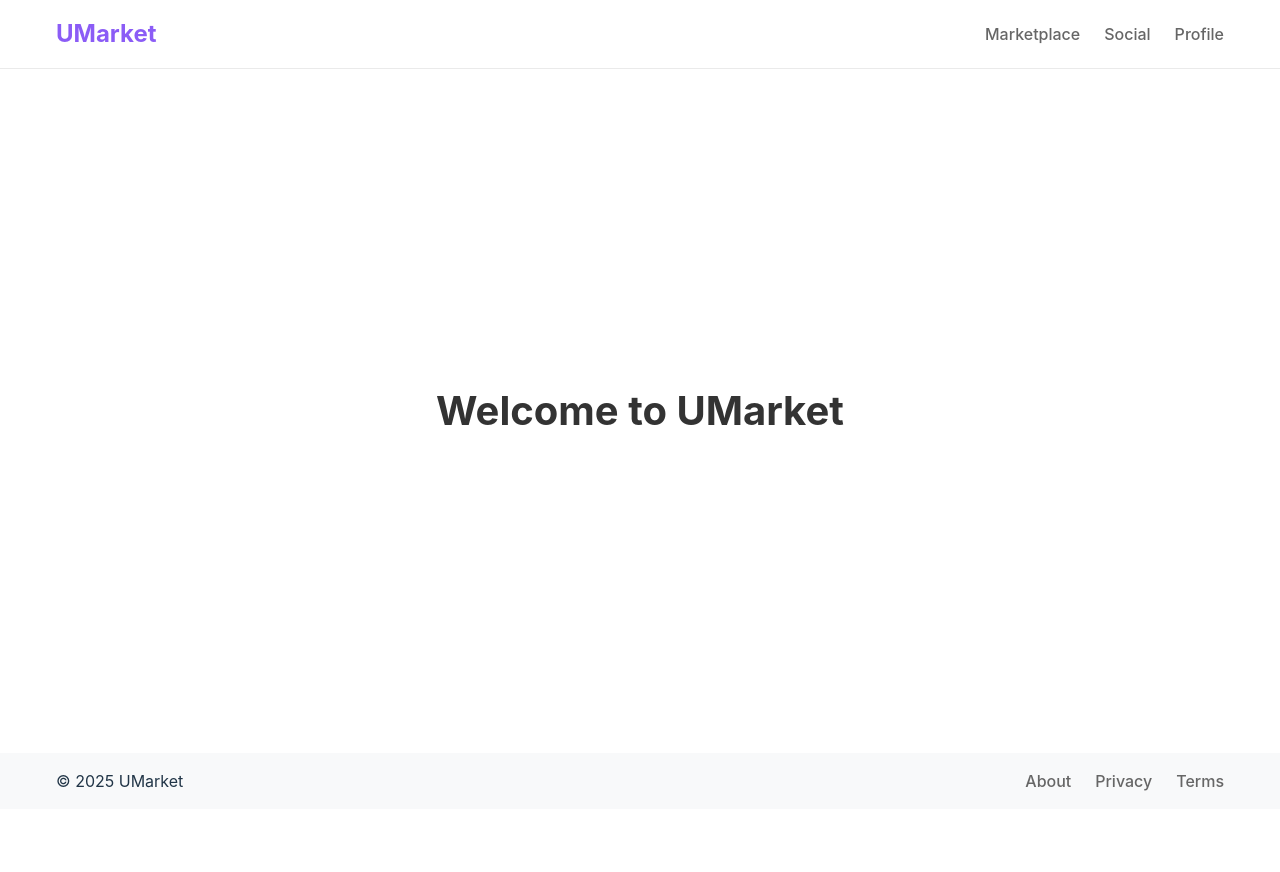
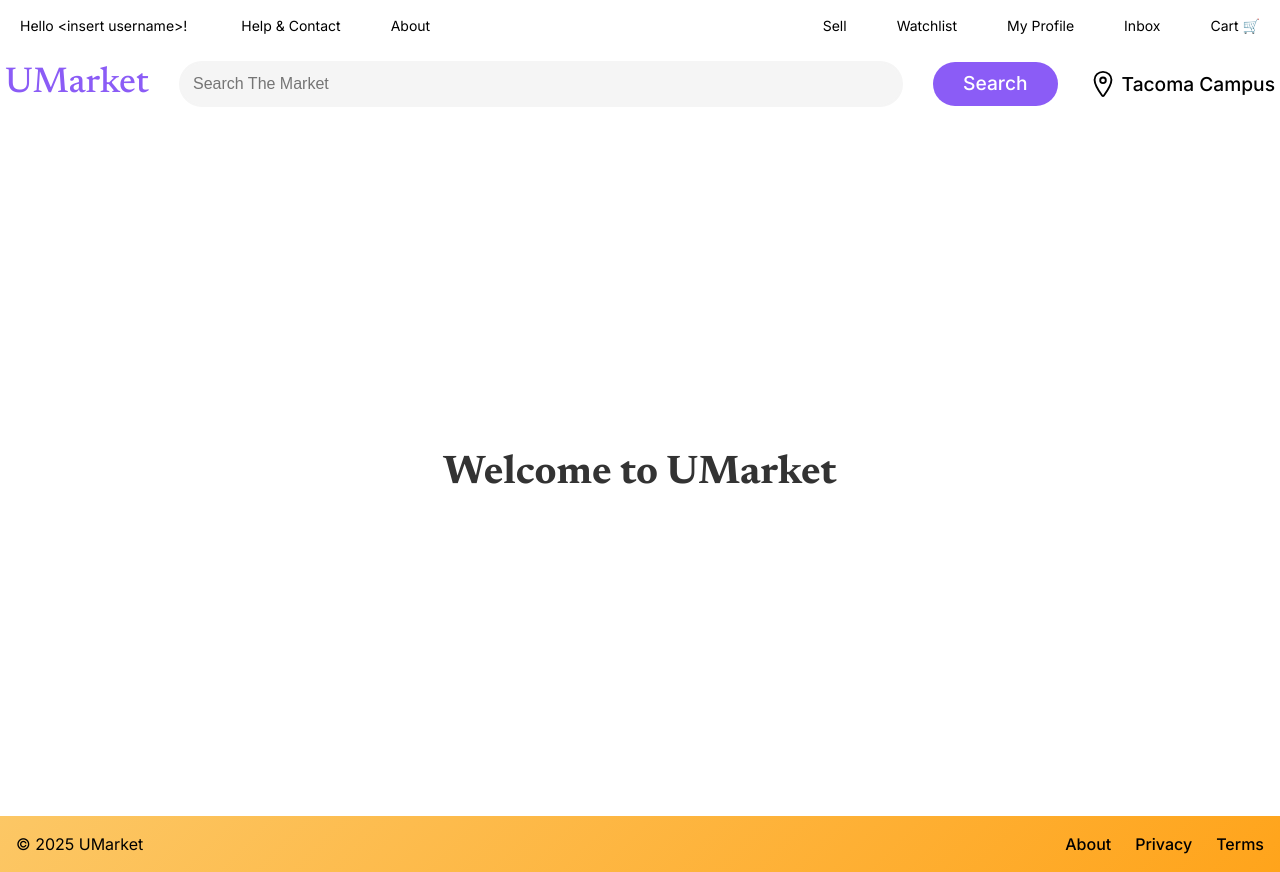
Before and after one commit to TechStartupClub/UMarket, a React (Vite) app in the folder client/: page / in a window 1280 px wide. Before the commit the page ends 809 px from the top, so only its background shows below. Built offline with nearby package versions, Linux system fonts and the light colour scheme.

Commit message:
feat: Navbar, Topbar styling

```diff
--- a/client/index.html
+++ b/client/index.html
@@ -4,6 +4,12 @@
     <meta charset="UTF-8" />
     <link rel="icon" type="image/svg+xml" href="/Orange Pin.png" />
     <meta name="viewport" content="width=device-width, initial-scale=1.0" />
+    <link rel="preconnect" href="https://fonts.googleapis.com">
+    <link rel="preconnect" href="https://fonts.gstatic.com" crossorigin>
+    <link href="https://fonts.googleapis.com/css2?family=Montserrat:ital,wght@0,100..900;1,100..900&family=Newsreader:ital,opsz,wght@0,6..72,200..800;1,6..72,200..800&display=swap" rel="stylesheet">
+    <link rel="preconnect" href="https://fonts.googleapis.com">
+    <link rel="preconnect" href="https://fonts.gstatic.com/" crossorigin>
+    <link href="https://fonts.googleapis.com/css2?family=Inter:ital,opsz,wght@0,14..32,100..900;1,14..32,100..900&family=Montserrat:ital,wght@0,100..900;1,100..900&family=Newsreader:ital,opsz,wght@0,6..72,200..800;1,6..72,200..800&display=swap" rel="stylesheet">
     <title>UMarket</title>
   </head>
   <body>
--- a/client/package.json
+++ b/client/package.json
@@ -18,6 +18,7 @@
     "prop-types": "^15.8.1",
     "react": "^18.3.1",
     "react-dom": "^18.3.1",
+    "react-icons": "^5.4.0",
     "react-router-dom": "^7.1.3"
   },
   "devDependencies": {
--- a/client/src/App.css
+++ b/client/src/App.css
@@ -1,8 +1,4 @@
-/*
-
-THIS FILE IN UNCESESSARY
-
-#root {
+/* #root {
   margin: 0 auto;
   padding: 2rem;
   text-align: center;
--- a/client/src/shared/components/layout/Footer/footer.module.css
+++ b/client/src/shared/components/layout/Footer/footer.module.css
@@ -1,11 +1,11 @@
 .footer {
-    background-color: #f8f9fa;
+    background: linear-gradient(135deg, #fcc765 0%, #ffa41b 100%);
     padding: 1rem 0;
     margin-top: auto;
 }
 
 .container {
-    max-width: 1200px;
+    max-width: 1440px;
     margin: 0 auto;
     padding: 0 1rem;
 }
@@ -22,6 +22,5 @@
 }
 
 .links a {
-    color: #666;
     text-decoration: none;
 }
--- a/client/src/shared/components/layout/Navbar/index.tsx
+++ b/client/src/shared/components/layout/Navbar/index.tsx
@@ -1,6 +1,7 @@
 import React from 'react';
 import { Link } from 'react-router-dom';
 import styles from './Navbar.module.css';
+import { IoLocationOutline } from "react-icons/io5";
 
 const Navbar: React.FC = () => {
     return (
@@ -9,10 +10,12 @@ const Navbar: React.FC = () => {
                 <Link to="/" className={styles.logo}>
                     UMarket
                 </Link>
+                <input placeholder="Search The Market" className={styles.input} type="text" />
+                <div className={styles.search}>
+                    <Link to="/social">Search</Link>
+                </div>
                 <div className={styles.links}>
-                    <Link to="/market">Marketplace</Link>
-                    <Link to="/social">Social</Link>
-                    <Link to="/profile">Profile</Link>
+                    <Link to="/profile"><IoLocationOutline size={30} /> Tacoma Campus</Link>
                 </div>
             </div>
         </nav>
--- a/client/src/shared/components/layout/Navbar/navbar.module.css
+++ b/client/src/shared/components/layout/Navbar/navbar.module.css
@@ -1,31 +1,70 @@
 .navbar {
-    background-color: white;
-    border-bottom: 1px solid #eaeaea;
     padding: 1rem 0;
 }
 
 .container {
-    max-width: 1200px;
+    max-width: 1440px;
     margin: 0 auto;
-    padding: 0 1rem;
+    padding: 5px;
     display: flex;
     justify-content: space-between;
     align-items: center;
+    gap: 30px; /* Consistent spacing between all elements */
 }
 
 .logo {
-    color: #8B5CF6;    /* Purple color */
-    font-weight: bold;
+    font-family: "Newsreader", serif;
+    color: #8B5CF6;
+    font-weight: medium;
     text-decoration: none;
-    font-size: 1.5rem;
+    font-size: 2.25rem;
+    flex-shrink: 0; /* Prevent the logo from shrinking */
+}
+
+.input {
+    padding: 12px;
+    line-height: 1;
+    background-color: #f5f5f5;
+    border: 2px solid #f5f5f5;
+    border-radius: 30px;
+    font-size: 16px;
+    color: #555;
+    outline: none;
+    flex: 1; /* Allow the search bar to grow and fill available space */
+    min-width: 0; /* Prevent the search bar from overflowing */
+}
+
+.input:focus {
+    border-color: #8B5CF6;
+    box-shadow: 0 0 0 0.2rem rgba(139, 92, 246, 0.25);
+}
+
+.search {
+    background-color: #8B5CF6;
+    border-radius: 30px;
+    padding: 12px 30px;
+    line-height: 1;
+    display: flex;
+    align-items: center;
+    gap: 0.75rem;
+    flex-shrink: 0; /* Prevent the search button from shrinking */
+}
+
+.search a {
+    color: white;
+    font-size: 1.2rem;
 }
 
 .links {
     display: flex;
-    gap: 1.5rem;
+    gap: 0.75rem;
+    flex-shrink: 0; /* Prevent the links from shrinking */
 }
 
 .links a {
+    font-size: 1.2rem;
     text-decoration: none;
-    color: #666;
+    display: flex;
+    align-items: center;
+    gap: 4px;
 }
--- a/client/src/shared/components/layout/PageLayout/index.tsx
+++ b/client/src/shared/components/layout/PageLayout/index.tsx
@@ -1,6 +1,7 @@
 import React from 'react';
 import Navbar from '../Navbar';
 import Footer from '../Footer';
+import Topbar from '../Topbar';
 import styles from './PageLayout.module.css';
 
 interface PageLayoutProps {
@@ -14,8 +15,8 @@ const PageLayout: React.FC<PageLayoutProps> = ({
 }) => {
     return (
         <div className={styles.layoutContainer}>
+            <Topbar />
             <Navbar />
-            {/* Removed extra wrapping div around children */}
             {children}
             {showFooter && <Footer />}
         </div>
--- a/client/src/shared/components/layout/PageLayout/pagelayout.module.css
+++ b/client/src/shared/components/layout/PageLayout/pagelayout.module.css
@@ -7,7 +7,7 @@
 .mainContent {
     flex: 1;
     padding: 2rem 1rem;
-    max-width: 1200px;
+    max-width: 1440px;
     margin: 0 auto;
     width: 100%;
 }
--- /dev/null
+++ b/client/src/shared/components/layout/Topbar/Topbar.module.css
@@ -0,0 +1,21 @@
+.topbar {
+    padding-top: 15px;
+    color: black;
+    font-size: 14px;
+}
+
+.content {
+    max-width: 1440px;
+    margin: 0 auto;
+    display: flex;
+    justify-content: space-between;
+    padding: 0 20px;
+}
+
+.left span, .right span {
+    margin-right: 50px;
+}
+
+.left span:last-child, .right span:last-child {
+    margin-right: 0;
+}
--- /dev/null
+++ b/client/src/shared/components/layout/Topbar/index.tsx
@@ -0,0 +1,25 @@
+import React from 'react';
+import styles from './Topbar.module.css';
+
+const Topbar: React.FC = () => {
+    return (
+        <div className={styles.topbar}>
+            <div className={styles.content}>
+                <div className={styles.left}>
+                <span>Hello {'<insert username>'}! </span>
+                <span>Help & Contact</span>
+                <span>About</span>
+                </div>
+                <div className={styles.right}>
+                    <span>Sell</span>
+                    <span>Watchlist</span>
+                    <span>My Profile</span>
+                    <span>Inbox</span>
+                    <span>Cart 🛒</span>
+                </div>
+            </div>
+        </div>
+    );
+};
+
+export default Topbar;
--- a/client/src/styles/global/index.css
+++ b/client/src/styles/global/index.css
@@ -2,16 +2,16 @@
   margin: 0;
   padding: 0;
   width: 100%;
-  font-family: Inter, system-ui, Avenir, Helvetica, Arial, sans-serif;
+  font-family: "Inter", sans-serif;
   line-height: 1.5;
   font-weight: 400;
-  background-color: #ffffff;
-  color: #213547;
+  background-color: #fff;
+  color: black;
   font-synthesis: none;
   text-rendering: optimizeLegibility;
   -webkit-font-smoothing: antialiased;
   -moz-osx-font-smoothing: grayscale;
-}
+ }
 
 * {
   margin: 0;
@@ -26,14 +26,18 @@ body {
   min-width: 320px;
 }
 
+h1, .logo {
+  font-family: "Newsreader", serif;
+}
+
 a {
   font-weight: 500;
-  color: #0066cc;
+  color: black;
   text-decoration: none;
 }
 
 a:hover {
-  color: #0052a3;
+  color: black;
 }
 
 h1 {
```
Also changed, not shown: 1 other file (tests, documents, lock files or other folders).
